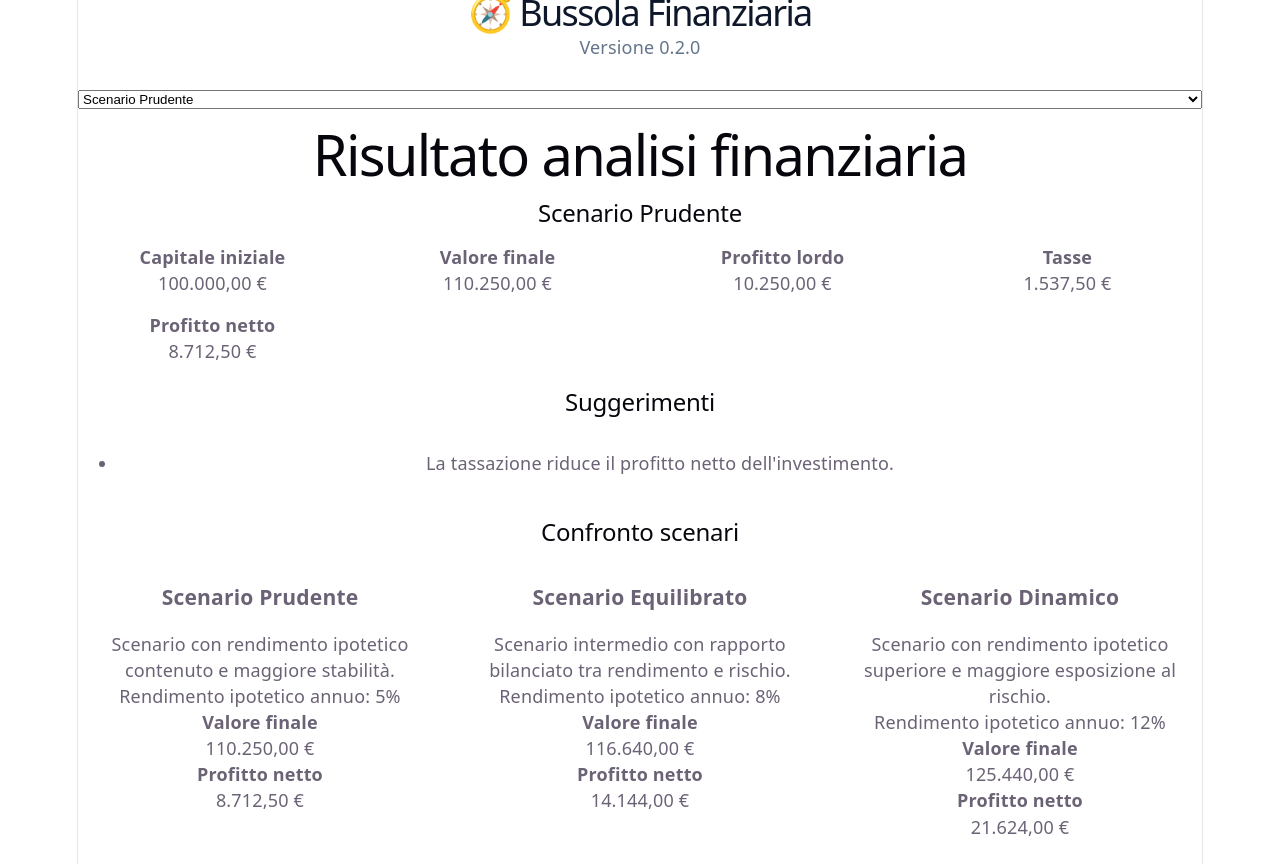
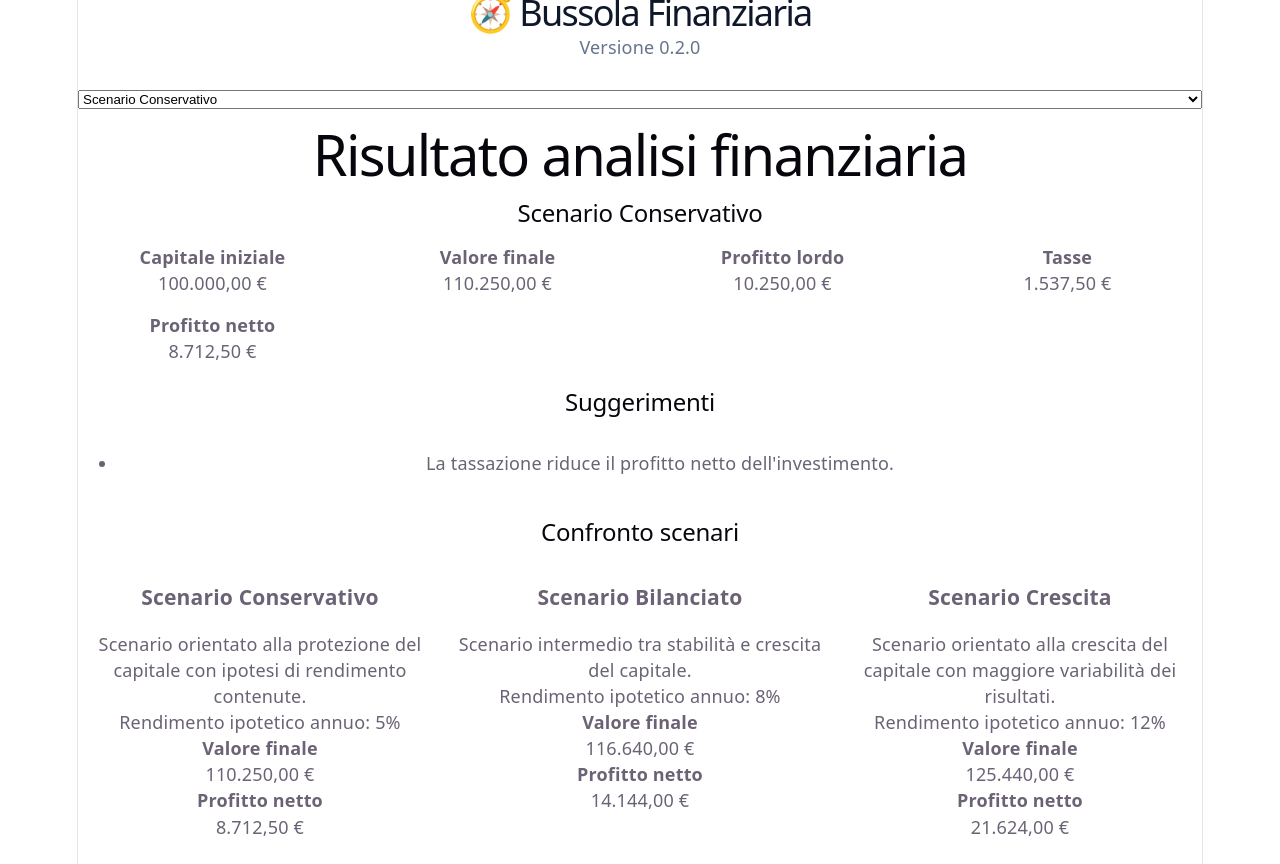
Before and after one commit to carlosciarrinovideo1-svg/Bussola-Finanziaria, a React (Vite) app in the folder frontend/: page / in a window 1280 px wide. Built offline with nearby package versions, Linux system fonts and the light colour scheme.

Commit message:
BF-0065: aggiorna nomi scenari finanziari

```diff
--- a/frontend/src/scenarios/scenarioRegistry.ts
+++ b/frontend/src/scenarios/scenarioRegistry.ts
@@ -9,10 +9,10 @@ export const defaultScenarios:
     {
       id: "scenario-001",
 
-      name: "Scenario Prudente",
+      name: "Scenario Conservativo",
 
       description:
-        "Scenario con rendimento ipotetico contenuto e maggiore stabilità.",
+        "Scenario orientato alla protezione del capitale con ipotesi di rendimento contenute.",
 
       initialCapital: 100000,
 
@@ -25,10 +25,10 @@ export const defaultScenarios:
     {
       id: "scenario-002",
 
-      name: "Scenario Equilibrato",
+      name: "Scenario Bilanciato",
 
       description:
-        "Scenario intermedio con rapporto bilanciato tra rendimento e rischio.",
+        "Scenario intermedio tra stabilità e crescita del capitale.",
 
       initialCapital: 100000,
 
@@ -41,10 +41,10 @@ export const defaultScenarios:
     {
       id: "scenario-003",
 
-      name: "Scenario Dinamico",
+      name: "Scenario Crescita",
 
       description:
-        "Scenario con rendimento ipotetico superiore e maggiore esposizione al rischio.",
+        "Scenario orientato alla crescita del capitale con maggiore variabilità dei risultati.",
 
       initialCapital: 100000,
 
```
